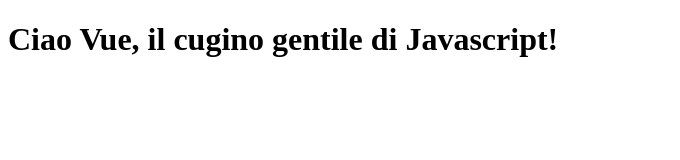
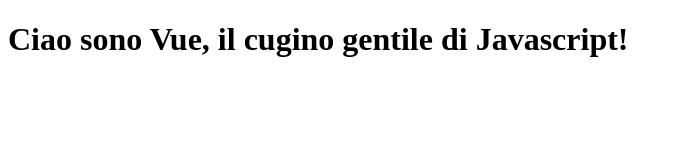
Before and after one commit to Aribunfi/vue-hello, a plain HTML site: page index.html in a window 1280 px wide. Shown: the whole page, without its empty margins (0-680 px from the left). Drawn offline with nearby package versions, Linux system fonts and the light colour scheme.

```diff
--- a/index.html
+++ b/index.html
@@ -19,17 +19,28 @@
 
 
 
+
+
     <script>
         const { createApp } = Vue
 
         createApp({
             data() {
                 return {
-                    message: 'Ciao Vue, il cugino gentile di Javascript!'
+                    message: 'Ciao sono Vue, il cugino gentile di Javascript!'
+
+
                 }
+
+
             }
         }).mount('#app')
     </script>
+
+
+
+
+
 
 
 
```
Also changed, not shown: img/cugino_gentile.jpg (added).
